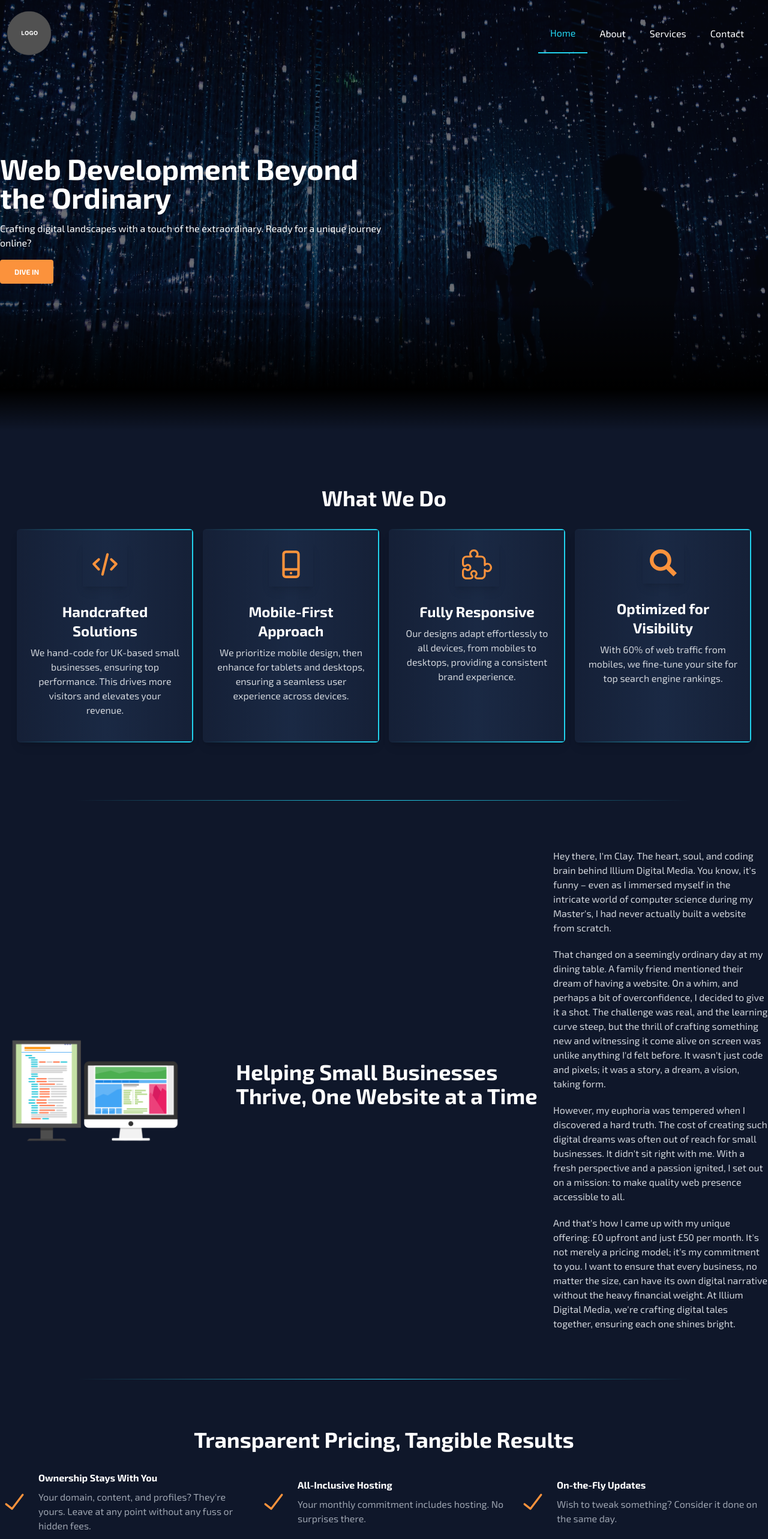
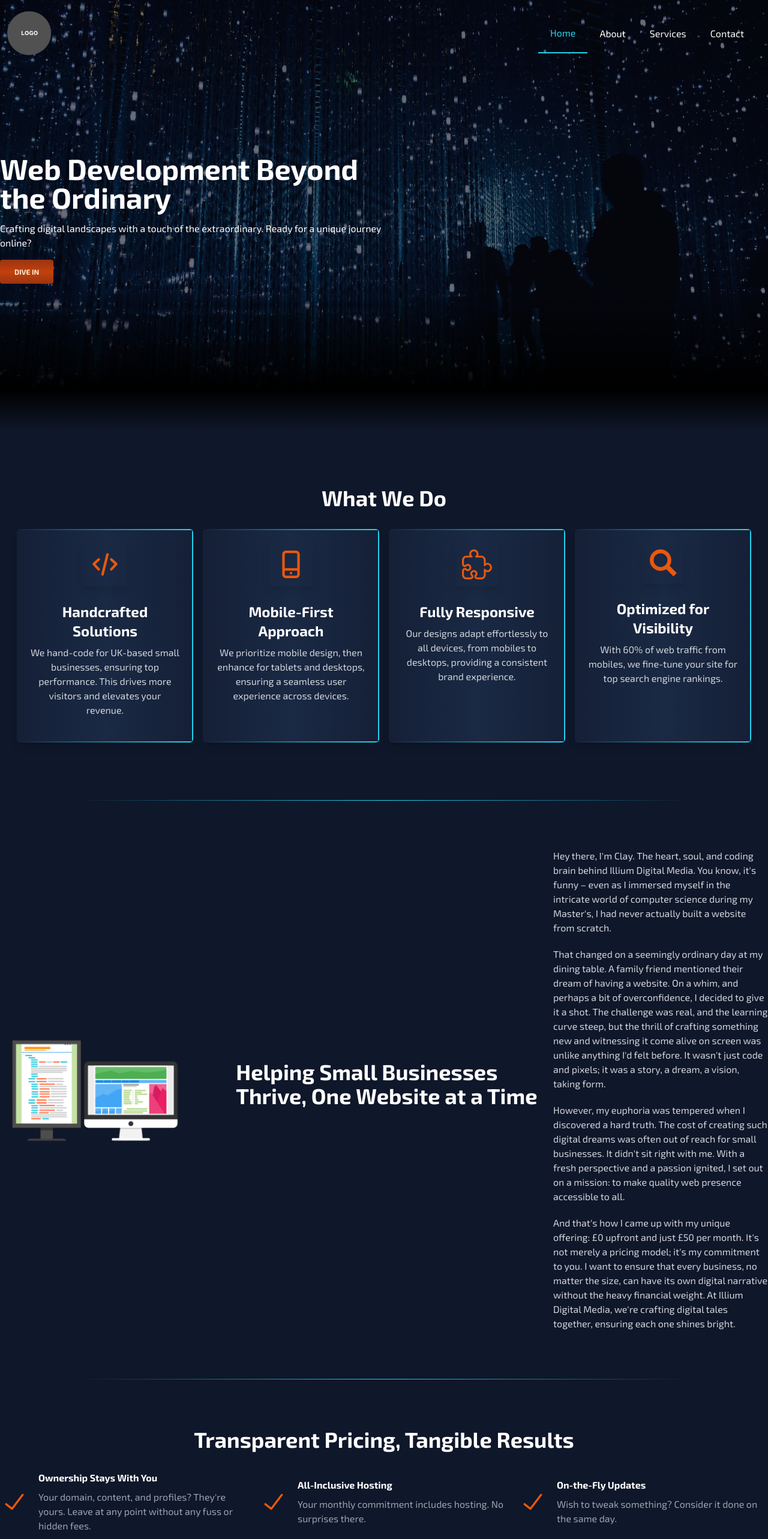
Before and after one commit to illium-digital-media/website, a Next.js app: page / in a window 1280 px wide. Shown: the top 2566 px of the page at 60% size. Built offline with nearby package versions, Linux system fonts and the light colour scheme.

Commit message:
changing orange colors

```diff
--- a/components/CTAs/ContactButton.tsx
+++ b/components/CTAs/ContactButton.tsx
@@ -2,7 +2,7 @@ import Link from 'next/link';
 
 const ContactButton: React.FC = () => {
   return (
-    <button className="bg-orange-400 text-xs rounded font-bold uppercase text-white px-6 py-3 hover:bg-orange-400 hover:scale-105  hover:shadow-cyan-glow duration-200 focus:ring focus:outline-none">
+    <button className="bg-gradient-to-t from-orange-800 via-orange-700 to-orange-800 text-xs rounded font-bold uppercase text-orange-100 px-6 py-3 hover:bg-orange-400 hover:scale-105  hover:shadow-cyan-glow duration-200 focus:ring focus:outline-none">
       <Link href="/contact">Dive In</Link>
     </button>
   );
--- a/components/ContactForm.tsx
+++ b/components/ContactForm.tsx
@@ -56,9 +56,12 @@ const ContactForm = () => {
             required
           ></textarea>
         </div>
-        <button className="bg-orange-400 text-sm rounded font-bold px-6 py-3 text-white duration-200 hover:scale-105 hover:shadow-cyan-glow duration-200 focus:ring focus:outline-none" type="submit">
+        <button className="bg-gradient-to-t from-orange-800 via-orange-700 to-orange-800 text-sm rounded font-bold px-6 py-3 text-orange-100 duration-200 hover:scale-105 hover:shadow-cyan-glow duration-200 focus:ring focus:outline-none" type="submit">
           Submit
         </button>
+        {/* <button className="bg-gradient-to-t from-orange-800 via-orange-700 to-orange-800 text-xs rounded font-bold uppercase text-orange-100 px-6 py-3 hover:bg-orange-400 hover:scale-105  hover:shadow-cyan-glow duration-200 focus:ring focus:outline-none">
+      <Link href="/contact">Dive In</Link>
+    </button> */}
       </form>
       {formSubmitted && <div className="bg-green-400 text-center text-green-800 p-3">
         <span className="font-bold">Thanks for contacting us!</span> We&apos;ll be in touch shortly
--- a/components/FAQButton.tsx
+++ b/components/FAQButton.tsx
@@ -6,10 +6,11 @@ interface FAQButtonProps {
   label: string;
 }
 
+
 const FAQButton: React.FC<FAQButtonProps> = ({ isActive, onClick, label }) => {
   const buttonClass = isActive
-    ? "bg-orange-400 text-white"
-    : "bg-tertiary text-gray-300 hover:shadow-cyan-glow hover:bg-orange-400 hover:text-white";
+    ? "bg-gradient-to-t from-orange-800 via-orange-700 to-orange-800 text-orange-100"
+    : "bg-tertiary text-gray-300 hover:shadow-cyan-glow hover:bg-gradient-to-t hover:from-orange-800 hover:via-orange-700 hover:to-orange-800 hover:text-orange-100 duration-200";
 
   return (
     <button
--- a/components/IntroCard.tsx
+++ b/components/IntroCard.tsx
@@ -16,7 +16,7 @@ const IntroCard: React.FC<{ icon: ReactNode; name: string; comment: string }> =
             <div className="text-center rounded-lg shadow-lg bg-secondary h-full">
                 <div className="w-full h-full rounded-md bg-gradient-to-r from-secondary to-cyan-400 p-0.5">
                     <div className="h-full w-full bg-gradient-to-r from-secondary via-tertiary to-secondary px-5 py-5">
-                        <div className="p-3 shadow-lg inline-block overflow-hidden mb-5 text-orange-400">
+                        <div className="p-3 shadow-lg inline-block overflow-hidden mb-5 text-orange-600">
                             {props.icon}
                         </div>
                         <div className="w-full">
--- a/components/StarRating.tsx
+++ b/components/StarRating.tsx
@@ -8,7 +8,7 @@ const StarRating: React.FC<StarRatingProps> = ({ rating }) => {
   const filledStars = Math.round(rating * 2) / 2;
 
   return (
-    <div className="star-rating text-orange-400">
+    <div className="star-rating text-orange-600">
       {[...Array(5)].map((_, index) => (
         <span
           key={index}
--- a/components/WhyUsCard.tsx
+++ b/components/WhyUsCard.tsx
@@ -14,7 +14,7 @@ const WhyUsCard: React.FC<{ title: string; content: string; image: any }> = (pro
             className={`sm:mx-1 max-sm:mb-3 rounded-lg mb-2 flex`}
         >
             <div className="flex items-center">
-                <div className={`mr-5 text-orange-400`}>{props.image}</div>
+                <div className={`mr-5 text-orange-600`}>{props.image}</div>
                 <div>
                     <h3 className="text-1xl font-bold pb-2">{props.title}</h3>
                     <p className="text-gray-400">{props.content}</p>
--- a/components/sections/PortfolioSection.tsx
+++ b/components/sections/PortfolioSection.tsx
@@ -59,7 +59,7 @@ const PortfolioSection: React.FC = () => {
                                     <div className="h-full w-full bg-gradient-to-r from-secondary via-tertiary to-secondary p-5 max-sm:p-3">
                                         <div className="relative">
                                             <a href={project.url} target="_blank" className="absolute top-0 right-0  bg-transparent">
-                                                <div className="text-orange-400 cursor-pointer hover:scale-110">
+                                                <div className="text-orange-600 cursor-pointer hover:scale-110">
                                                     <RightUpArrowIcon />
                                                 </div>
                                             </a>
```
